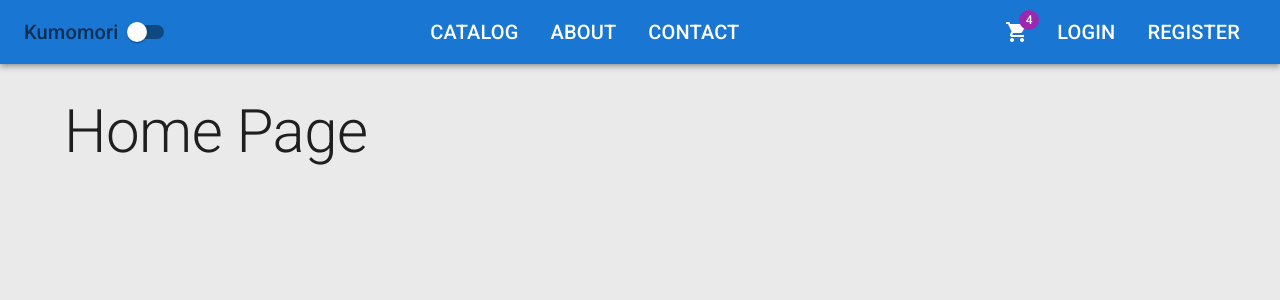
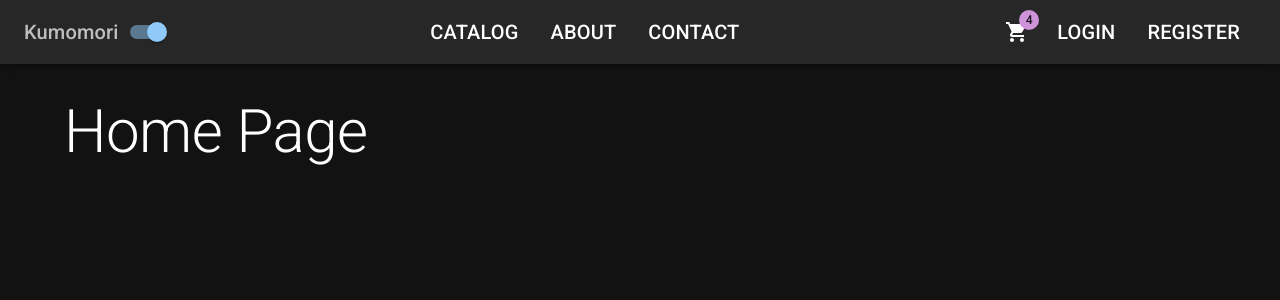
Before and after one commit to oNinjaZ/Kumomori, a React (Create React App) app in the folder client/: page / in a window 1280 px wide. Shown: the top 300 px of the page. Built offline with nearby package versions, Linux system fonts and the light colour scheme.

Commit message:
use history for router

```diff
--- a/client/src/app/api/agent.ts
+++ b/client/src/app/api/agent.ts
@@ -1,5 +1,6 @@
 import axios, { AxiosError, AxiosResponse } from "axios";
 import { toast } from "react-toastify";
+import { history } from "../..";
 
 axios.defaults.baseURL = 'http://localhost:5000/api/';
 
@@ -33,7 +34,7 @@ axios.interceptors.response.use(response => response,
                 toast.error(title);
                 break;
             case 500:
-                toast.error(title);
+                history.push('/server-error');
                 break;
             default:
                 break;
--- /dev/null
+++ b/client/src/app/errors/ServerError.tsx
@@ -0,0 +1,9 @@
+import { Container, Paper, Typography } from "@mui/material";
+
+export default function ServerError() {
+    return (
+        <Container component={Paper}>
+            <Typography variant='h5' gutterBottom>Server Error</Typography>
+        </Container>
+    );
+}
--- a/client/src/app/layout/App.tsx
+++ b/client/src/app/layout/App.tsx
@@ -9,9 +9,10 @@ import ContactPage from "../../features/contact/ContactPage";
 import HomePage from "../../features/home/HomePage";
 import Header from "./Header";
 import 'react-toastify/dist/ReactToastify.css';
+import ServerError from "../errors/ServerError";
 
 function App() {
-  const [darkMode, setDarkMode] = useState(false);
+  const [darkMode, setDarkMode] = useState(true);
   const paletteType = darkMode ? 'dark' : 'light';
 
   const theme = createTheme({
@@ -38,6 +39,7 @@ function App() {
         <Route path='/catalog/:id' component={BookDetails}/>
         <Route path='/about' component={AboutPage}/>
         <Route path='/contact' component={ContactPage}/>
+        <Route path='/server-error' component={ServerError}/>
       </Container>
     </ThemeProvider>
   );
--- a/client/src/index.tsx
+++ b/client/src/index.tsx
@@ -3,16 +3,19 @@ import ReactDOM from 'react-dom/client';
 import './app/layout/styles.css';
 import App from './app/layout/App';
 import reportWebVitals from './reportWebVitals';
-import { BrowserRouter } from 'react-router-dom';
+import { Router } from 'react-router-dom';
+import { createBrowserHistory } from 'history';
+
+export const history = createBrowserHistory();
 
 const root = ReactDOM.createRoot(
   document.getElementById('root') as HTMLElement
 );
 root.render(
   <React.StrictMode>
-    <BrowserRouter>
+    <Router history={history}>
       <App />
-    </BrowserRouter>
+    </Router>
   </React.StrictMode>
 );
 
```
